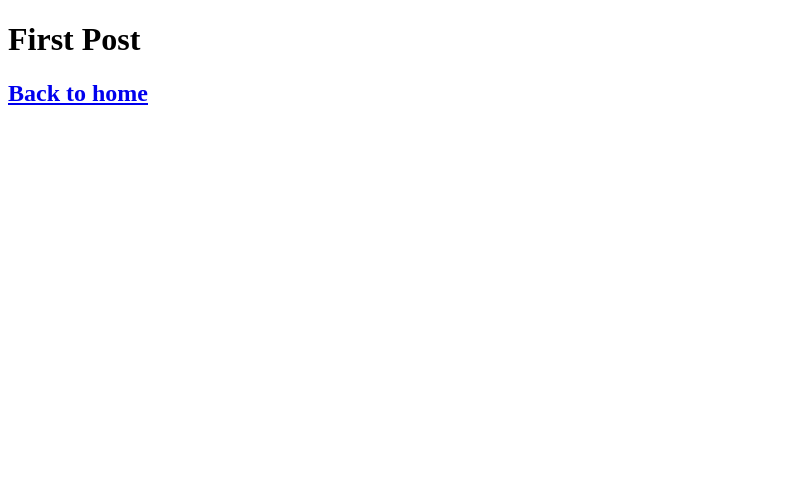
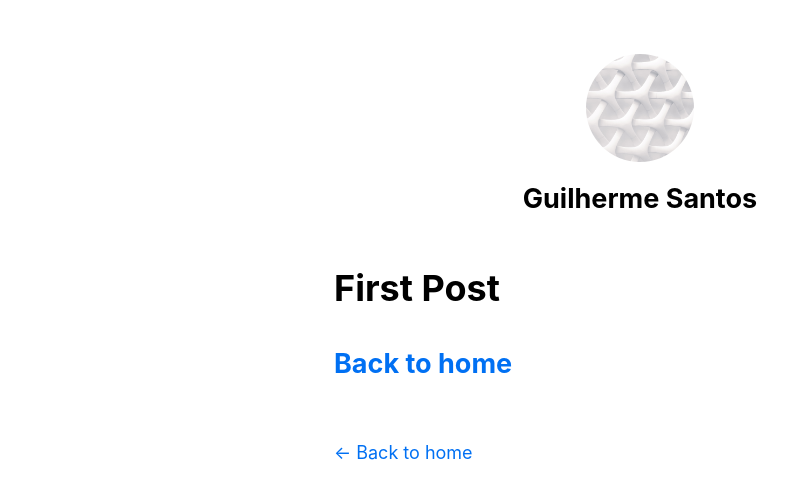
Before and after one commit to guicarvsantos/nextjs-tutorial, a Next.js app: page /posts/first-post in a window 1280 px wide. Shown: the top 498 px of the page, without its empty margins (0-811 px from the left). Built offline with nearby package versions, Linux system fonts and the light colour scheme.

Commit message:
Dev (#6)
* creating app

* navigating-learnt (#3)

* Assets metadata css (#5)

* metadata learnt

* script component learnt

* css modules

* global styles learnt

* layout polished

```diff
--- /dev/null
+++ b/components/layout.js
@@ -0,0 +1,69 @@
+import Head from 'next/head';
+import Image from 'next/image';
+import styles from './layout.module.css';
+import utilStyles from '../styles/utils.module.css';
+import Link from 'next/link';
+
+const name = 'Guilherme Santos';
+export const siteTitle = 'Next.js Sample Website';
+
+export default function Layout({ children, home }) {
+    return (
+        <div className={styles.container}>
+            <Head>
+                <link rel='icon' href='/favicon.ico' />
+                <meta
+                    name='description'
+                    content='Learn how to build a personal website using Next.js'
+                />
+                <meta
+                    property='og:image'
+                    content={`https://og-image.vercel.app/${encodeURI(
+                        siteTitle,
+                    )}.png?theme=light&md=0&fontSize=75px&images=https%3A%2F%2Fassets.vercel.com%2Fimage%2Fupload%2Ffront%2Fassets%2Fdesign%2Fnextjs-black-logo.svg`}
+                />
+                <meta name="og:title" content={siteTitle} />
+                <meta name="twitter:card" content="summary_large_image" />
+            </Head>
+            <header className={styles.header}>
+                {
+                    home ? (
+                        <>
+                            <Image
+                                priority
+                                src='/images/profile.jpg'
+                                className={utilStyles.borderCircle}
+                                height={144}
+                                width={144}
+                                alt=""
+                            />
+                            <h1 className={utilStyles.heading2xl}>{name}</h1>
+                        </>
+                    ) : (<>
+                        <Link href="/">
+                            <Image
+                                priority
+                                src="/images/profile.jpg"
+                                className={utilStyles.borderCircle}
+                                height={108}
+                                width={108}
+                                alt=""
+                            />
+                        </Link>
+                        <h2 className={utilStyles.headingLg}>
+                            <Link href="/" className={utilStyles.colorInherit}>
+                                {name}
+                            </Link>
+                        </h2>
+                    </>
+                    )}
+            </header>
+            <main>{children}</main>
+            {!home && (
+                <div className={styles.backToHome}>
+                    <Link href="/">← Back to home</Link>
+                </div>
+            )}
+        </div>
+    );
+}
--- /dev/null
+++ b/components/layout.module.css
@@ -0,0 +1,15 @@
+.container {
+    max-width: 36rem;
+    padding: 0 1rem;
+    margin: 3rem auto 6rem;
+  }
+
+  .header {
+    display: flex;
+    flex-direction: column;
+    align-items: center;
+  }
+
+  .backToHome {
+    margin: 3rem 0 0;
+  }
--- /dev/null
+++ b/pages/_app.js
@@ -0,0 +1,5 @@
+import '../styles/global.css';
+
+export default function App ({ Component, pageProps}) {
+    return <Component {...pageProps} />
+}
--- a/pages/posts/first-post.js
+++ b/pages/posts/first-post.js
@@ -1,12 +1,25 @@
 import Link from 'next/link';
+import Head from 'next/head';
+import Script from 'next/script';
+import Layout from '../../components/layout';
 
 export default function FirstPost() {
     return (
-        <>
+        <Layout>
+            <Head>
+                <title>First Post</title>
+            </Head>
+            <Script
+                src="https://connect.facebook.net/en_US/sdk.js"
+                strategy='lazyOnload'
+                onLoad={() =>
+                    console.log('script loaded correctly, window.FB has been populated')
+                }
+            />
             <h1>First Post</h1>
             <h2>
                 <Link href="/">Back to home</Link>
             </h2>
-        </>
+        </Layout>
     );
 }
--- /dev/null
+++ b/styles/global.css
@@ -0,0 +1,27 @@
+html,
+body {
+  padding: 0;
+  margin: 0;
+  font-family: -apple-system, BlinkMacSystemFont, Segoe UI, Roboto, Oxygen, Ubuntu,
+    Cantarell, Fira Sans, Droid Sans, Helvetica Neue, sans-serif;
+  line-height: 1.6;
+  font-size: 18px;
+}
+
+* {
+  box-sizing: border-box;
+}
+
+a {
+  color: #0070f3;
+  text-decoration: none;
+}
+
+a:hover {
+  text-decoration: underline;
+}
+
+img {
+  max-width: 100%;
+  display: block;
+}
--- /dev/null
+++ b/styles/utils.module.css
@@ -0,0 +1,52 @@
+.heading2Xl {
+    font-size: 2.5rem;
+    line-height: 1.2;
+    font-weight: 800;
+    letter-spacing: -0.05rem;
+    margin: 1rem 0;
+  }
+
+  .headingXl {
+    font-size: 2rem;
+    line-height: 1.3;
+    font-weight: 800;
+    letter-spacing: -0.05rem;
+    margin: 1rem 0;
+  }
+
+  .headingLg {
+    font-size: 1.5rem;
+    line-height: 1.4;
+    margin: 1rem 0;
+  }
+
+  .headingMd {
+    font-size: 1.2rem;
+    line-height: 1.5;
+  }
+
+  .borderCircle {
+    border-radius: 9999px;
+  }
+
+  .colorInherit {
+    color: inherit;
+  }
+
+  .padding1px {
+    padding-top: 1px;
+  }
+
+  .list {
+    list-style: none;
+    padding: 0;
+    margin: 0;
+  }
+
+  .listItem {
+    margin: 0 0 1.25rem;
+  }
+
+  .lightText {
+    color: #666;
+  }
```
Also changed, not shown: pages/index.js (+13 -108 lines), public/images/profile.jpg (added), public/vercel.svg (deleted).
